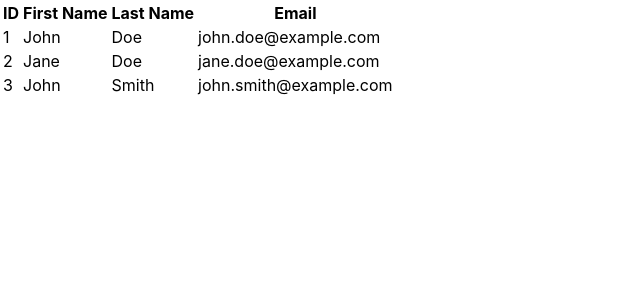
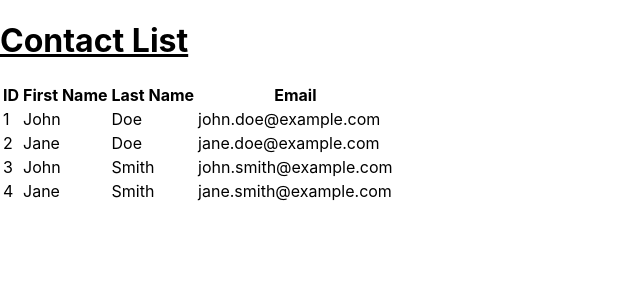
Before and after one commit to ayomidecole/contact-react, a React (Create React App) app: page / in a window 1280 px wide. Shown: the top 300 px of the page, without its empty margins (0-640 px from the left). Built offline with nearby package versions, Linux system fonts and the light colour scheme.

Commit message:
Enhance List component with additional contact and add header for better UI

```diff
--- a/src/App.js
+++ b/src/App.js
@@ -1,11 +1,8 @@
-import logo from './logo.svg';
 import './App.css';
 import List from './List';
 
 function App() {
-  return (
-    <List />
-  )
+    return <List />;
 }
 
 export default App;
--- a/src/List.js
+++ b/src/List.js
@@ -22,11 +22,20 @@ const initialContacts = [
         email: 'john.smith@example.com',
         phone: '123-456-7890',
     },
+    {
+        id: 4,
+        firstName: 'Jane',
+        lastName: 'Smith',
+        email: 'jane.smith@example.com',
+        phone: '123-456-7890',
+    },
 ];
 
 function List() {
     const [contacts, setContacts] = useState(initialContacts);
     return (
+        <>
+            <h1 style={{ textDecoration: 'underline' }}>Contact List</h1>
             <table>
                 <thead>
                     <tr>
@@ -47,6 +56,7 @@ function List() {
                     ))}
                 </tbody>
             </table>
+        </>
     );
 }
 
```
Lines whose indentation alone changed are shown as unchanged.
